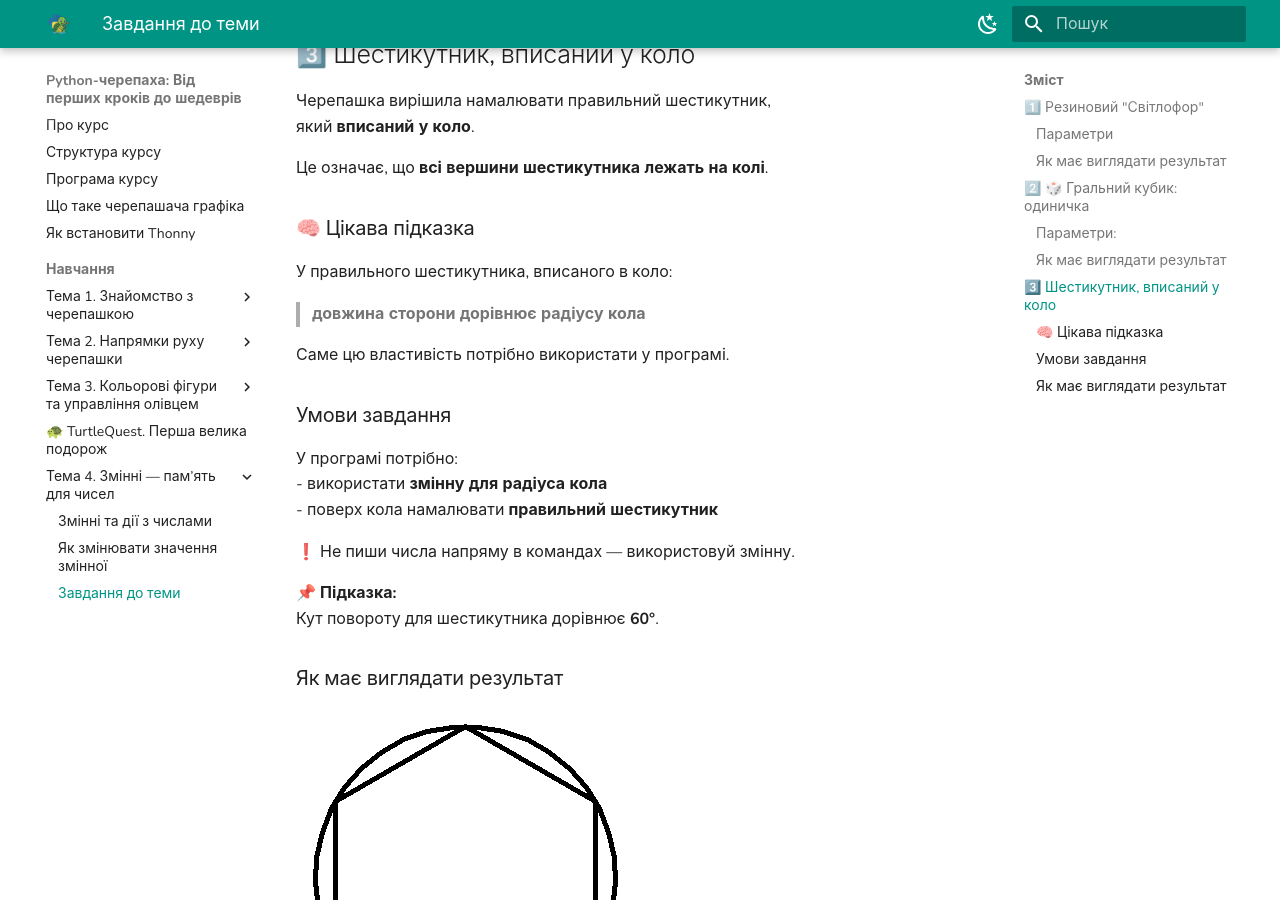
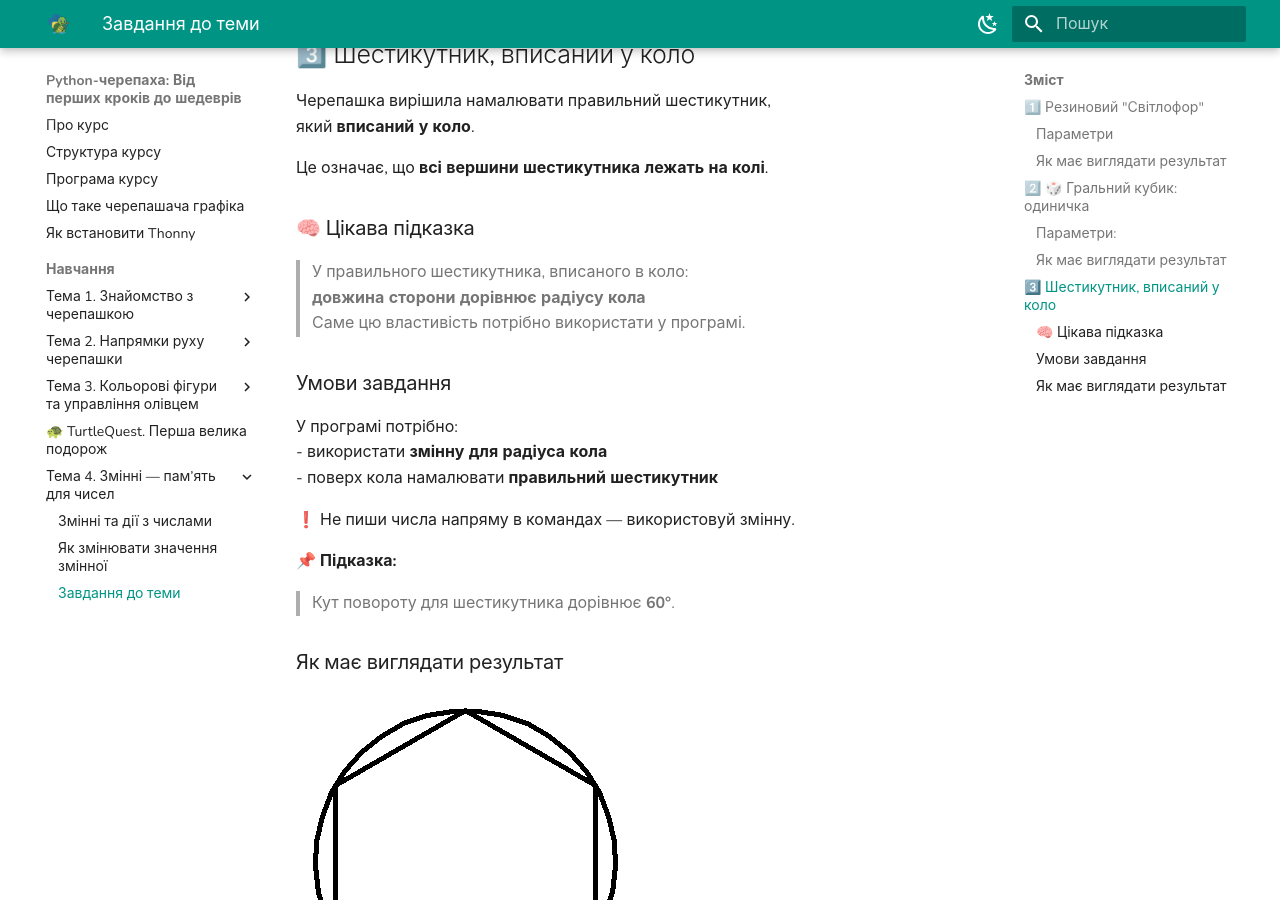
Before and after one commit to Andriy-Melya/Python-turtle_course, an MkDocs documentation site: the page built from docs/lessons/task_6-7.md, in a window 1280 px wide and 900 px high, scrolled down 1745 px. Built offline with MkDocs 1.6.1 and Material for MkDocs 9.7.7, drawn with Linux system fonts in a browser that asks for light colours.

```diff
--- a/docs/lessons/task_6-7.md
+++ b/docs/lessons/task_6-7.md
@@ -49,11 +49,9 @@
 
 ### 🧠 Цікава підказка
 
-У правильного шестикутника, вписаного в коло:
-
+>У правильного шестикутника, вписаного в коло:
 > **довжина сторони дорівнює радіусу кола**
-
-Саме цю властивість потрібно використати у програмі.
+>Саме цю властивість потрібно використати у програмі.
 
 
 ### Умови завдання
@@ -66,7 +64,7 @@
 
 
 📌 **Підказка:**
-Кут повороту для шестикутника дорівнює **60°**.
+>Кут повороту для шестикутника дорівнює **60°**.
 
 
 
```
